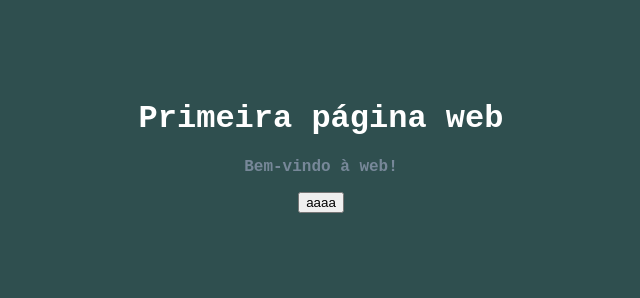
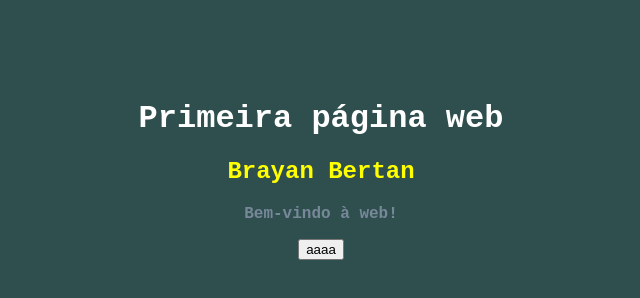
Before and after one commit to BrayanBertan/ppmgit, a plain HTML site: page index.html in a window 1280 px wide. Shown: the whole page, without its empty margins (319-959 px from the left). Drawn offline with Linux system fonts and the light colour scheme.

Commit message:
exercicio

```diff
--- a/estilo.css
+++ b/estilo.css
@@ -11,3 +11,7 @@ p {
     font-weight: bold;
     font-size: 16px;
 }
+
+h2 {
+    color: yellow;
+}
--- a/index.html
+++ b/index.html
@@ -10,6 +10,9 @@
 	<h1>
 		Primeira página web
 	</h1>
+	<h2>
+		Brayan Bertan
+	</h2>
 	<p>
 		Bem-vindo à web!
 	</p>
```
